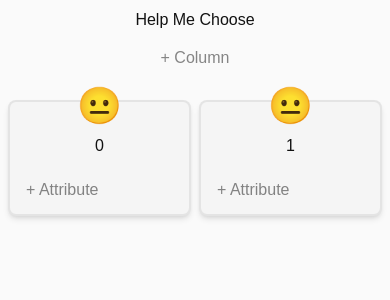
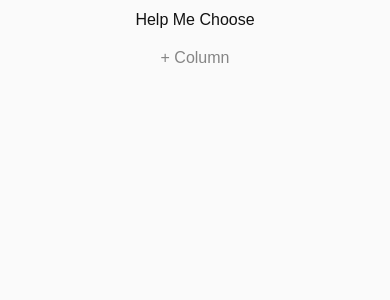
Before and after one commit to marcelohdez/HelpMeChoose, a Next.js app: page / in a window 390 px wide. Shown: the top 300 px of the page. Built offline with nearby package versions, Linux system fonts and the light colour scheme.

Commit message:
src: re-architect to have global dialog state
new: edit rows

```diff
--- /dev/null
+++ b/src/app/context.tsx
@@ -0,0 +1,103 @@
+import {
+  createContext,
+  useCallback,
+  useContext,
+  useReducer,
+  useState,
+} from "react";
+
+type Row = { id: string; title: string; value: number };
+type Column = { id: string; title: string; rows: Row[] };
+
+type DialogAction =
+  | { type: "add-row"; columnId: string }
+  | { type: "edit-row"; columnId: string; rowId: string }
+  | null;
+
+type ColumnAction =
+  | { type: "add-row"; columnId: string; title: string; value: number }
+  | {
+      type: "edit-row";
+      columnId: string;
+      rowId: string;
+      title: string;
+      value: number;
+    }
+  | { type: "add-col"; title: string }
+  | { type: "remove-col"; columnId: string };
+
+const dialogReducer = (state: Column[], action: ColumnAction): Column[] => {
+  switch (action.type) {
+    case "add-row":
+      return state.map((col) =>
+        col.id !== action.columnId
+          ? col
+          : {
+              ...col,
+              rows: col.rows.concat({
+                id: crypto.randomUUID(),
+                title: action.title,
+                value: action.value,
+              }),
+            },
+      );
+
+    case "edit-row":
+      return state.map((col) =>
+        col.id !== action.columnId
+          ? col
+          : {
+              ...col,
+              rows: col.rows.map((row) =>
+                row.id !== action.rowId
+                  ? row
+                  : { ...row, title: action.title, value: action.value },
+              ),
+            },
+      );
+
+    case "add-col":
+      return [
+        ...state,
+        { id: crypto.randomUUID(), title: action.title, rows: [] },
+      ];
+
+    case "remove-col":
+      return state.filter((col) => col.id !== action.columnId);
+  }
+};
+
+const BoardContext = createContext<{
+  columns: Column[];
+  dialog: DialogAction;
+  dispatch: React.Dispatch<ColumnAction>;
+  openDialog: (d: DialogAction) => void;
+  closeDialog: () => void;
+} | null>(null);
+
+const BoardContextProvider = ({ children }: { children: React.ReactNode }) => {
+  const [columns, dispatch] = useReducer(dialogReducer, []);
+  const [dialogState, setDialogState] = useState<DialogAction>(null);
+
+  return (
+    <BoardContext.Provider
+      value={{
+        columns,
+        dialog: dialogState,
+        dispatch,
+        openDialog: setDialogState,
+        closeDialog: useCallback(() => setDialogState(null), []),
+      }}
+    >
+      {children}
+    </BoardContext.Provider>
+  );
+};
+
+const useBoardContext = () => {
+  const ctx = useContext(BoardContext);
+  if (!ctx) throw new Error("context must be used inside a board provider");
+  return ctx;
+};
+
+export { BoardContextProvider as DecisionContextProvider, useBoardContext };
--- a/src/app/page.tsx
+++ b/src/app/page.tsx
@@ -1,55 +1,13 @@
 "use client";
 
-import { Column } from "@/components/Column";
-import { useState } from "react";
+import { DecisionContextProvider } from "./context";
+import { Board } from "@/components/Board";
 
 const Home = () => {
-  const [columns, setColumns] = useState([0, 1]);
-  const [id, setId] = useState(columns.length);
-
-  const canAdd = () => columns.length < 5;
-  const canRemove = () => columns.length > 2;
-
-  const add = () => {
-    if (canAdd()) {
-      setId(id + 1);
-      setColumns(columns.concat(id));
-    } else {
-      console.log("Maximum number of columns reacehed.");
-    }
-  };
-
-  const remove = (idx: number) =>
-    canRemove()
-      ? setColumns(columns.filter((_, i) => i != idx))
-      : console.log("You already have the minimum amount of columns.");
-
   return (
-    <div className="flex grow items-center flex-col">
-      <button
-        className={`rounded-md border-2 border-neutral-50/0 py-1 px-2 opacity-50 ${
-          canAdd()
-            ? "hover:opacity-100 hover:border-neutral-500/20 hover:bg-neutral-500/10"
-            : ""
-        }`}
-        onClick={() => add()}
-      >
-        {canAdd() ? "+ Column" : "Max Columns"}
-      </button>
-      <div
-        className="flex grow w-full max-w-7xl justify-center-safe overflow-x-scroll
-        p-2 sm:p-4 pt-6 sm:pt-8 gap-2 sm:gap-4"
-      >
-        {columns.map((x, i) => (
-          <Column
-            key={x}
-            id={x.toString()}
-            onDelete={() => remove(i)}
-            canDelete={canRemove}
-          />
-        ))}
-      </div>
-    </div>
+    <DecisionContextProvider>
+      <Board />
+    </DecisionContextProvider>
   );
 };
 
--- /dev/null
+++ b/src/components/Board.tsx
@@ -0,0 +1,55 @@
+import { useBoardContext } from "@/app/context";
+import { Column } from "./Column";
+import { ReasonDialog } from "./ReasonDialog";
+
+const Board = () => {
+  const { columns, dispatch } = useBoardContext();
+
+  const canAdd = () => columns.length < 5;
+  const canRemove = () => columns.length > 2;
+
+  const add = () => {
+    if (canAdd()) {
+      dispatch({ type: "add-col", title: `Column ${columns.length}` });
+    } else {
+      console.log("Maximum number of columns reacehed.");
+    }
+  };
+
+  const remove = (columnId: string) =>
+    canRemove()
+      ? dispatch({ type: "remove-col", columnId })
+      : console.log("You already have the minimum amount of columns.");
+
+  return (
+    <div className="flex grow items-center flex-col">
+      <ReasonDialog />
+      <button
+        className={`rounded-md border-2 border-neutral-50/0 py-1 px-2 opacity-50 ${
+          canAdd()
+            ? "hover:opacity-100 hover:border-neutral-500/20 hover:bg-neutral-500/10"
+            : ""
+        }`}
+        onClick={() => add()}
+      >
+        {canAdd() ? "+ Column" : "Max Columns"}
+      </button>
+      <div
+        className="flex grow w-full max-w-7xl justify-center-safe overflow-x-scroll
+        p-2 sm:p-4 pt-6 sm:pt-8 gap-2 sm:gap-4"
+      >
+        {columns.map((x) => (
+          <Column
+            key={x.id}
+            id={x.id}
+            title={x.title}
+            onDelete={() => remove(x.id)}
+            canDelete={canRemove}
+          />
+        ))}
+      </div>
+    </div>
+  );
+};
+
+export { Board };
--- a/src/components/Column.tsx
+++ b/src/components/Column.tsx
@@ -1,26 +1,20 @@
 "use client";
 
-import { useState } from "react";
 import { FaTrash } from "react-icons/fa";
 import { FaX } from "react-icons/fa6";
-import { AttributeDialog } from "./AttributeDialog";
 import assert from "assert";
+import { useBoardContext } from "@/app/context";
 
 interface ColumnProps {
   id: string;
+  title: string;
   onDelete: () => void;
   canDelete: () => boolean;
 }
 
-interface Attribute {
-  id: number;
-  title: string;
-  value: number;
-}
-
 const FADE_CSS = "opacity-0 pointer-coarse:opacity-30 hover:opacity-100";
 
-const attributeBgCss = (value: number, range: number = 1) => {
+const rowBgCss = (value: number, range: number = 1) => {
   assert(range > 0);
 
   let result = "bg-neutral-200 dark:bg-neutral-700/50";
@@ -34,32 +28,15 @@ const attributeBgCss = (value: number, range: number = 1) => {
 };
 
 const Column = (props: ColumnProps) => {
-  const [attributes, setAttributes] = useState<Attribute[]>([]);
-  const [attributeId, setAttributeId] = useState(0);
-  const [dialogOpen, setDialogOpen] = useState(false);
+  const { columns, dispatch, openDialog } = useBoardContext();
+  const column = columns.find((c) => c.id === props.id);
 
-  const remove = (idx: number) =>
-    setAttributes(attributes.filter((_, i) => i != idx));
+  if (!column) return null;
 
-  const canAdd = () => attributes.length < 20;
-
-  const add = (title: string, value: number) => {
-    if (canAdd()) {
-      setAttributeId(attributeId + 1);
-      setAttributes(attributes.concat({ id: attributeId, title, value }));
-    } else {
-      console.log("Maximum number of attributes reached.");
-    }
-    setDialogOpen(false);
-  };
+  const canAdd = () => column?.rows.length < 20;
 
   return (
     <div className="flex-1 max-w-sm min-w-40 sm:min-w-48 md:min-w-52">
-      <AttributeDialog
-        isOpen={dialogOpen}
-        onClose={() => setDialogOpen(false)}
-        onSubmit={add}
-      />
       <div
         className="flex flex-col rounded-lg gap-2 bg-neutral-100 dark:bg-neutral-800 p-2 sm:px-4
         border-2 border-neutral-300/50 dark:border-neutral-700/50 shadow-md group/column"
@@ -72,7 +49,7 @@ const Column = (props: ColumnProps) => {
           {/* <button className="justify-self-start opacity-30 hover:cursor-grab"> */}
           {/*   <FaGripVertical /> */}
           {/* </button> */}
-          <p className="justify-self-center col-start-2">{props.id}</p>
+          <p className="justify-self-center col-start-2">{props.title}</p>
           <button
             className={
               props.canDelete()
@@ -85,16 +62,25 @@ const Column = (props: ColumnProps) => {
           </button>
         </div>
         <ul className="flex flex-col gap-2">
-          {attributes.map((x, i) => (
+          {column.rows.map((x) => (
             <li
               key={x.id}
               className={`flex justify-between gap-2 rounded-md py-1 px-2 md:py-2 md:px-4
-                shadow-md group/attribute ${attributeBgCss(x.value)}`}
+                shadow-md group/row ${rowBgCss(x.value)}`}
+              onClick={() =>
+                openDialog({
+                  type: "edit-row",
+                  columnId: column.id,
+                  rowId: x.id,
+                })
+              }
             >
               {x.title}
               <button
-                className={`${FADE_CSS} group-hover/attribute:opacity-30`}
-                onClick={() => remove(i)}
+                className={`${FADE_CSS} group-hover/row:opacity-30`}
+                onClick={() =>
+                  dispatch({ type: "remove-col", columnId: column.id })
+                }
               >
                 <FaX />
               </button>
@@ -105,9 +91,9 @@ const Column = (props: ColumnProps) => {
           className={`text-left opacity-50 rounded-md py-1 px-2 ${
             canAdd() ? "hover:bg-neutral-500/10 hover:opacity-100" : "hidden"
           }`}
-          onClick={() => setDialogOpen(true)}
+          onClick={() => openDialog({ type: "add-row", columnId: column.id })}
         >
-          + Attribute
+          + Reason
         </button>
       </div>
     </div>
```
Also changed, not shown: src/components/ReasonDialog.tsx (renamed from src/components/AttributeDialog.tsx, +45 -42 lines).
